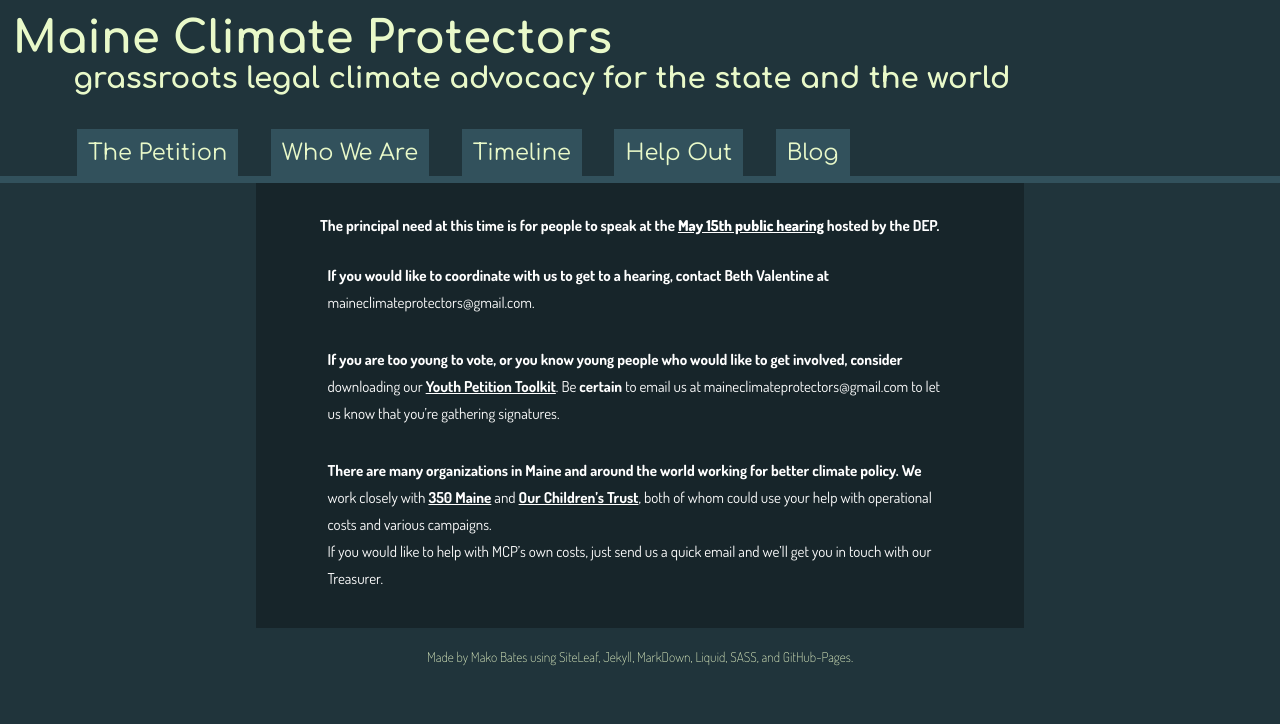
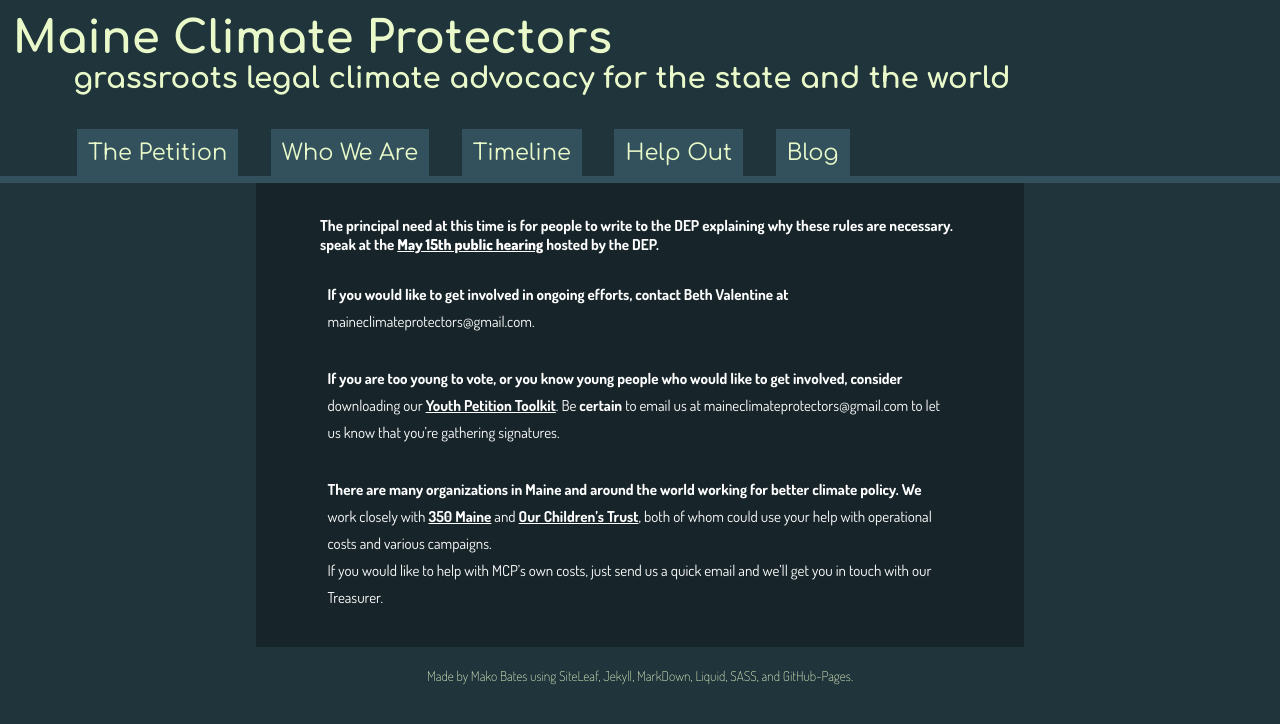
Before and after one commit to ShapeOfMatter/maine-climate-protectors, a Jekyll site: the page built from support.markdown, in a window 1280 px wide. Shown: the top 724 px of the page. Built offline with Jekyll 4.4.1, drawn with Linux system fonts in a browser that asks for light colours.

Commit message:
Updated Support

```diff
--- a/support.markdown
+++ b/support.markdown
@@ -3,9 +3,9 @@ title: Support MCP
 date: 2017-12-13 15:14:00 -05:00
 ---
 
-#### The principal need at this time is for people to speak at the [May 15th public hearing]({{ "/posts/dep-hearing-may-15th/" | relative_url }}) hosted by the DEP.
+#### The principal need at this time is for people to write to the DEP explaining why these rules are necessary. speak at the [May 15th public hearing]({{ "/posts/dep-hearing-may-15th/" | relative_url }}) hosted by the DEP.
 
-If you would like to coordinate with us to get to a hearing, contact Beth Valentine at {{ site.contact_email }}.
+If you would like to get involved in ongoing efforts, contact Beth Valentine at {{ site.contact_email }}.
 
 If you are too young to vote, or you know young people who would like to get involved, consider downloading our [Youth Petition Toolkit]({{ "/uploads/Youth%20Toolkit%20v1%20(2).docx" | relative_url }}). Be **certain** to email us at {{ site.contact_email }} to let us know that you're gathering signatures.
 
```
